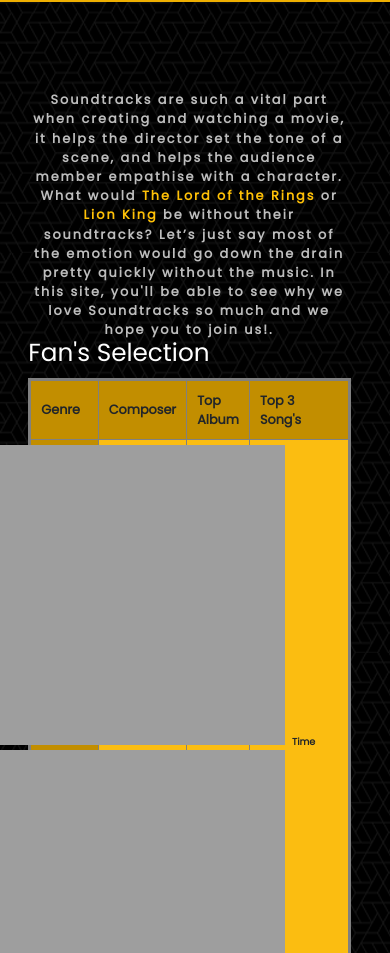
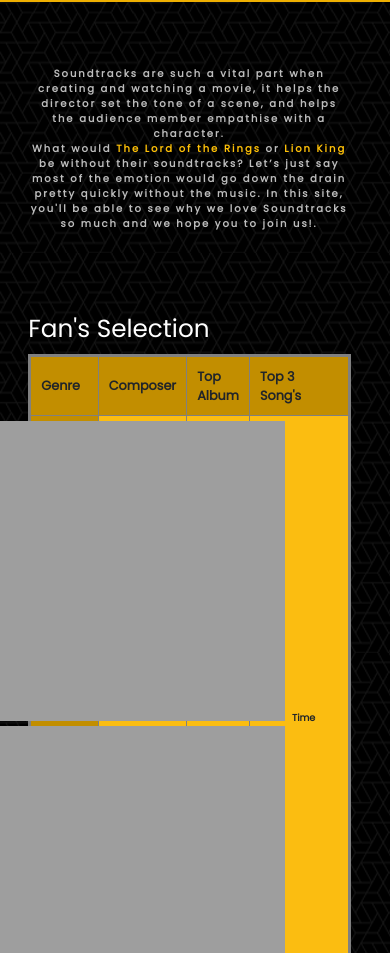
Before and after one commit to giulianogiova20/SoundtrackLovers, a website: page index.html in a window 390 px wide. Shown: the part 147-1100 px from the top of the page. Drawn offline with nearby package versions, Linux system fonts and the light colour scheme.

Commit message:
corrected quote responsive bug on Iphone X

```diff
--- a/css/styles.css
+++ b/css/styles.css
@@ -83,7 +83,8 @@
 @media (max-width: 599px) {
   .quote__text-size {
     /* Texto QUOTE */
-    padding-right: 40px; }
+    padding-right: 40px;
+    font-size: 10px; }
   .quote__lotr-size {
     width: 240px;
     height: 180px; }
--- a/index.html
+++ b/index.html
@@ -33,7 +33,7 @@
             </div>
         </nav>
     </header>
-    <section class="container text-in-img my-5">
+    <section class="container text-in-img my-4">
         <div class="row justify-content-center">
             <div class="col-11 col-sm-10 col-md-9">
                 <p class="quote__text-size animation-text texto-encima centrado">Soundtracks are such a vital part when creating and watching a movie, it helps the director set the tone of a scene, and helps the audience member empathise with a character. <br> What would <span class="text-warning">The Lord of the Rings</span> or <span class="text-warning">Lion King</span> be without their soundtracks? Let’s just say most of the emotion would go down the drain pretty quickly without the music. In this site, you'll be able to see why we love Soundtracks so much and we hope you to join us!.</p>
@@ -41,7 +41,7 @@
             </div>
         </div>
     </section>
-    <section class="container my-2">
+    <section class="container mt-5 mb-2">
         <div class="row justify-content-center">
             <div class="col-11 col-sm-10 col-lg-6">
                 <h2 class="text-white">Fan's Selection</h2><!-- FAN'S SELECTION -->
```
Also changed, not shown: pages/composers.html (+1 -1 lines), pages/games.html (+1 -1 lines), pages/movies.html (+1 -1 lines), pages/series.html (+1 -1 lines).
